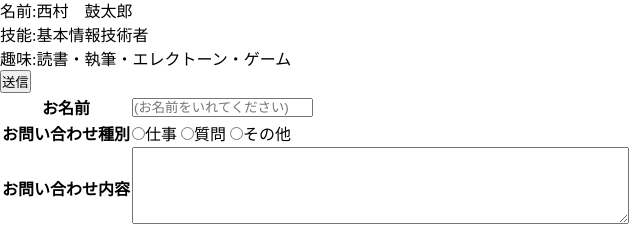
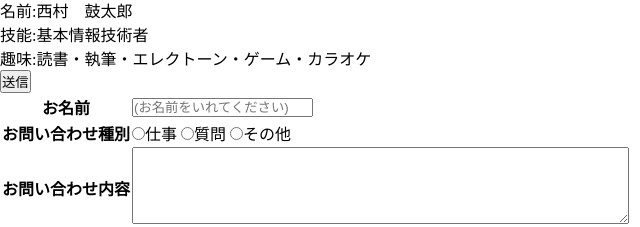
Before and after one commit to NishimuraTest13/test0423, a plain HTML site: page nishimura/index.html in a window 1280 px wide. Shown: the part 598-825 px from the top of the page, 0-640 px from the left. Drawn offline with Linux system fonts and the light colour scheme.

Commit message:
趣味にカラオケ追加

```diff
--- a/nishimura/index.html
+++ b/nishimura/index.html
@@ -24,7 +24,7 @@
      <dl>
        <dt>名前:西村　鼓太郎</dt>
        <dt>技能:基本情報技術者</dt>
-       <dt>趣味:読書・執筆・エレクトーン・ゲーム</dt>
+       <dt>趣味:読書・執筆・エレクトーン・ゲーム・カラオケ</dt>
      </dl>
    </div>
    <form action="#" method="post">
```
